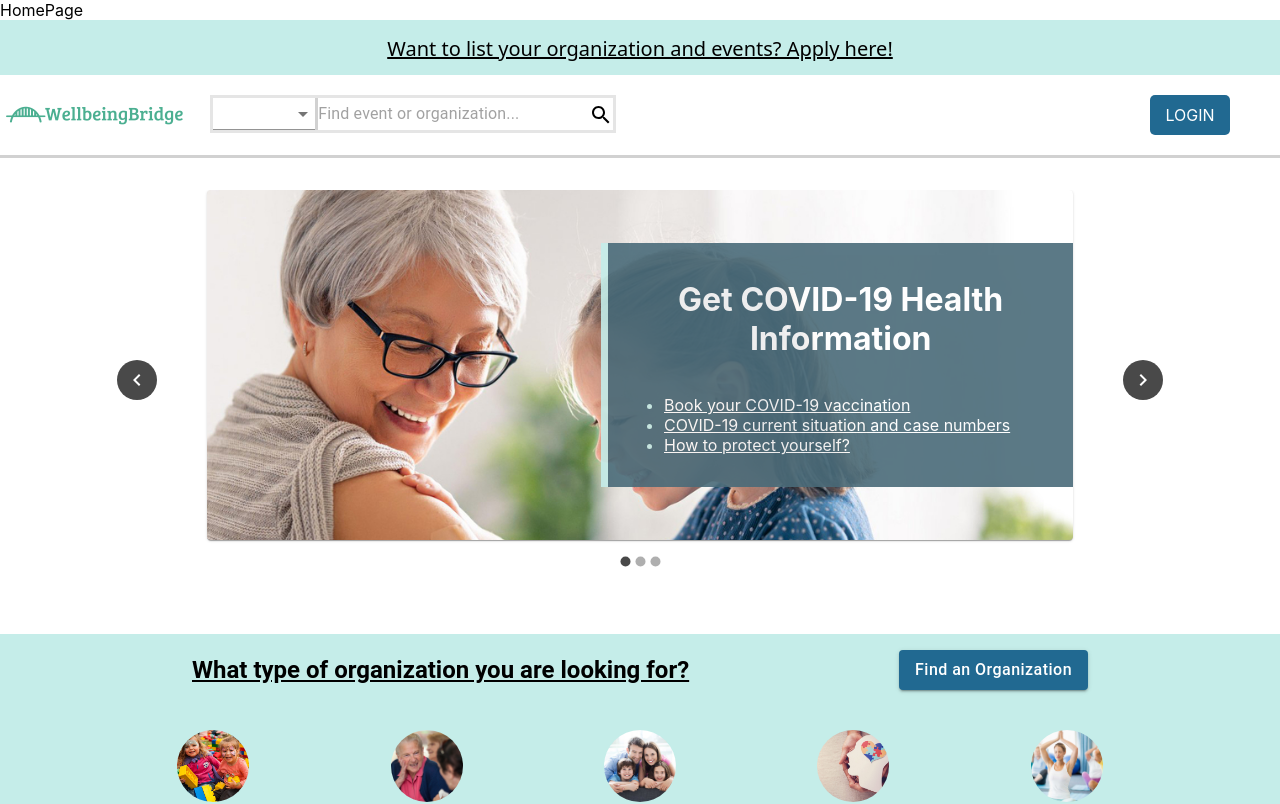
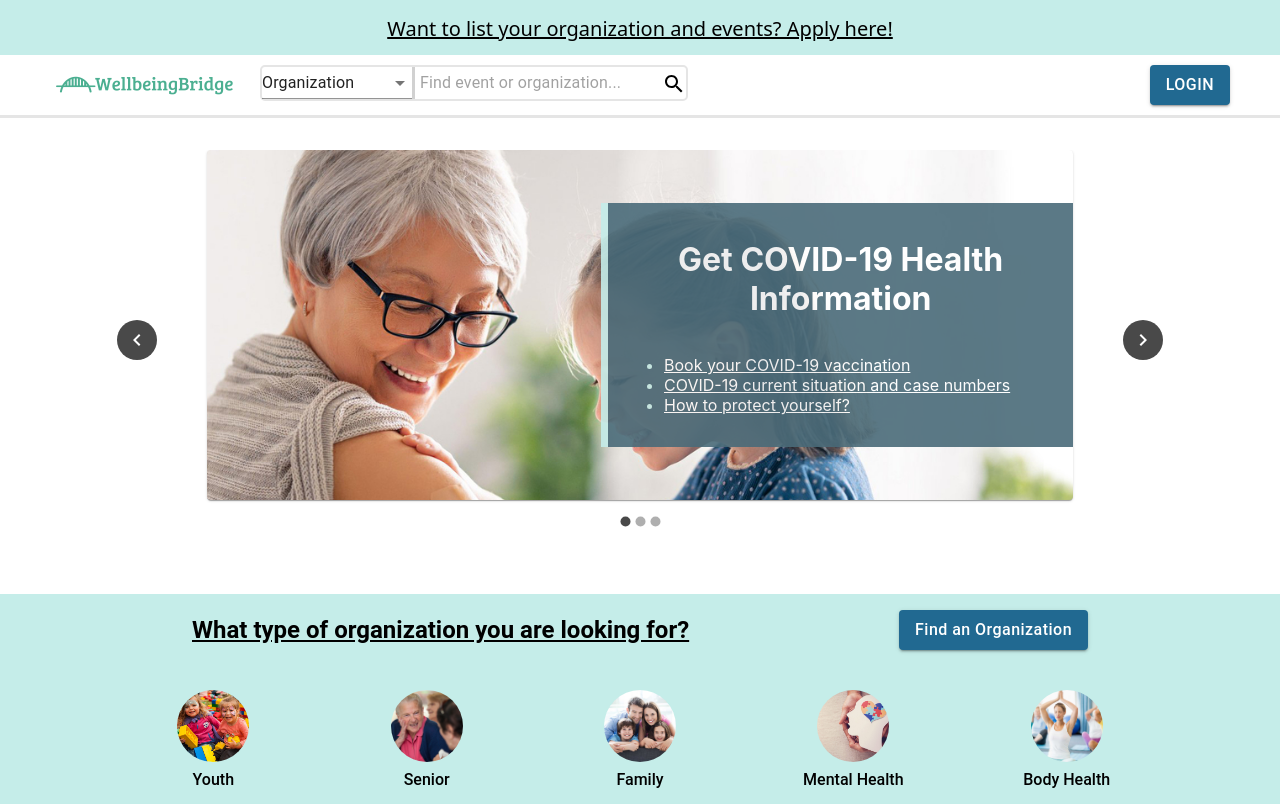
Before and after one commit to sharon-meishi/COMP9323_Group13_WellbeingBridge, a React (Create React App) app in the folder frontend/: page /home in a window 1280 px wide. Shown: the top 804 px of the page. Built offline with nearby package versions, Linux system fonts and the light colour scheme.

Commit message:
Sharon update NavBar

```diff
--- a/frontend/src/components/HomePage/OrganizationAllType.js
+++ b/frontend/src/components/HomePage/OrganizationAllType.js
@@ -1,9 +1,8 @@
 import React from 'react';
-import { withStyles, makeStyles } from '@material-ui/core/styles';
+import { makeStyles } from '@material-ui/core/styles';
 import Grid from '@material-ui/core/Grid';
 import Typography from '@material-ui/core/Typography';
 import Box from '@material-ui/core/Box';
-import Button from '@material-ui/core/Button';
 import OrganizationAvatar from './OrganizationAvatar'
 import youth from '../../Assets/OrganizationType/youth.jpeg';
 import senior from '../../Assets/OrganizationType/senior.jpeg';
@@ -15,6 +14,7 @@ import education from '../../Assets/OrganizationType/education.jpeg';
 import employment from '../../Assets/OrganizationType/employment.jpeg';
 import money from '../../Assets/OrganizationType/money.jpeg';
 import legal from '../../Assets/OrganizationType/legal.jpeg';
+import HomePageButton from '../HomePageButton'
 
 const useStyles = makeStyles((theme) => ({
   box: {
@@ -54,21 +54,6 @@ const useStyles = makeStyles((theme) => ({
   },
 }));
 
-const StyledButton = withStyles({
-  root: {
-    background: '#216991',
-    fontSize: '16px',
-    '&:hover': {
-      background: '#FFF',
-      color:'#216991'
-    }
-  },
-  label: {
-    textTransform: 'none',
-  },
-
-})(Button)
-
 function OrganizationAllType() {
   const classes = useStyles();
 
@@ -79,9 +64,7 @@ function OrganizationAllType() {
           <Typography variant='h5' align='left' className={classes.titleStyle}>
             What type of organization you are looking for?
           </Typography>
-          <StyledButton variant='contained' color='primary'>
-            Find an Organization
-          </StyledButton>
+          <HomePageButton text='Find an Organization'/>
         </Box>
         <Grid item xs={12} className={classes.row}>
           <OrganizationAvatar alt='youth' src={youth} title='Youth'></OrganizationAvatar>
--- /dev/null
+++ b/frontend/src/components/HomePageButton.js
@@ -0,0 +1,27 @@
+import React from 'react';
+import Button from '@material-ui/core/Button';
+import { withStyles } from '@material-ui/core/styles';
+
+const StyledButton = withStyles({
+  root: {
+    background: '#216991',
+    fontSize: '16px',
+    '&:hover': {
+      background: '#FFF',
+      color: '#216991',
+    },
+  },
+  label: {
+    textTransform: 'none',
+  },
+})(Button);
+
+function HomePageButton({text, onClick}) {
+  return (
+    <StyledButton variant='contained' color='primary' onClick={onClick}>
+      {text}
+    </StyledButton>
+  );
+}
+
+export default HomePageButton;
--- a/frontend/src/components/NavBar.js
+++ b/frontend/src/components/NavBar.js
@@ -1,12 +1,13 @@
 import React from 'react';
-import {makeStyles} from '@material-ui/core/styles';
+import { makeStyles } from '@material-ui/core/styles';
 import SearchIcon from '@material-ui/icons/Search';
 import icon from '../Assets/WellbeingBridgeLogo.png';
-import {FormControl, MenuItem, Select, InputBase} from "@material-ui/core";
+import { FormControl, MenuItem, Select, InputBase } from '@material-ui/core';
+import HomePageButton from './HomePageButton';
 
 const useStyles = makeStyles(() => ({
   root: {
-        flexGrow: 1
+    flexGrow: 1,
   },
   title: {
     height: '40px',
@@ -16,80 +17,80 @@ const useStyles = makeStyles(() => ({
     fontSize: '20px',
     fontWeight: 400,
     textDecoration: 'underline',
-        textAlign: 'center'
+    textAlign: 'center',
   },
   image: {
     width: '200px',
     height: '40px',
     backgroundImage: `url(${icon})`,
-        backgroundRepeat: "no-repeat"
+    backgroundRepeat: 'no-repeat',
   },
   border: {
-        height: '60px',
-        borderBottom: 'solid rgba(0, 0, 0, 0.18)',
+    borderBottom: 'solid rgba(0, 0, 0, 0.1)',
     display: 'flex',
     flexDirection: 'row',
-        paddingTop: '20px',
-        justifyContent: 'space-between'
+    padding: '10px 50px 10px 50px',
+    justifyContent: 'space-between',
+    flexWrap: 'wrap',
   },
   leftBox: {
     display: 'flex',
-        flexDirection: 'row'
+    flexDirection: 'row',
   },
   searchBox: {
-        border: 'solid #E5E5E5',
-        width: '400px',
+    border: '2px solid #E5E5E5',
     height: '32px',
     display: 'flex',
     flexDirection: 'row',
-        marginLeft: '10px'
+    marginLeft: '10px',
+    borderRadius: '5px'
   },
   select: {
-        width: '150px'
+    width: '150px',
   },
   input: {
     borderLeft: 'solid rgba(0, 0, 0, 0.18)',
-        width: '400px'
+    width: '250px',
+    paddingLeft: '5px',
   },
   search: {
-        marginTop: '5px'
+    marginTop: '5px',
+    cursor: 'pointer'
   },
   button: {
-        width: '80px',
-        height: '40px',
-        backgroundColor: '#216991',
-        borderRadius: '5px',
-        color: 'white',
-        textAlign: 'center',
-        lineHeight: '40px',
-        marginRight: '50px'
-    }
+    marginRight: '20px',
+  },
 }));
 
 export default function NavBar() {
   const classes = useStyles();
-    const [type, settype] = React.useState('');
+  const [type, settype] = React.useState('organization');
   const handleChange = (event) => {
     settype(event.target.value);
   };
   return (
     <div className={classes.root}>
-            <div className={classes.title}>Want to list your organization and events? Apply here!</div>
+      <div className={classes.title}>
+        Want to list your organization and events? Apply here!
+      </div>
       <div className={classes.border}>
         <div className={classes.leftBox}>
-                    <div className={classes.image}/>
+          <div className={classes.image} />
           <div className={classes.searchBox}>
             <FormControl className={classes.select}>
-                            <Select value={type} onChange={handleChange}>
-                                <MenuItem value={10}>Event</MenuItem>
-                                <MenuItem value={20}>Organization</MenuItem>
+              <Select value={type} onChange={handleChange} defaultValue={type}>
+                <MenuItem value='organization'>Organization</MenuItem>
+                <MenuItem value='event'>Event</MenuItem>
               </Select>
             </FormControl>
-                        <InputBase className={classes.input} placeholder={"Find event or organization..."}/>
-                        <SearchIcon className={classes.search}/>
+            <InputBase
+              className={classes.input}
+              placeholder={'Find event or organization...'}
+            />
+              <SearchIcon className={classes.search} />
           </div>
         </div>
-                <div className={classes.button}>LOGIN</div>
+        <HomePageButton text='LOGIN' />
       </div>
     </div>
   );
--- a/frontend/src/pages/HomePage.js
+++ b/frontend/src/pages/HomePage.js
@@ -15,7 +15,6 @@ function HomePage() {
   }
   return (
     <div>
-      HomePage
       <NavBar/>
       <NewsCarousel />
       <OrganizationAllType/>
```
Lines whose indentation alone changed are shown as unchanged.
